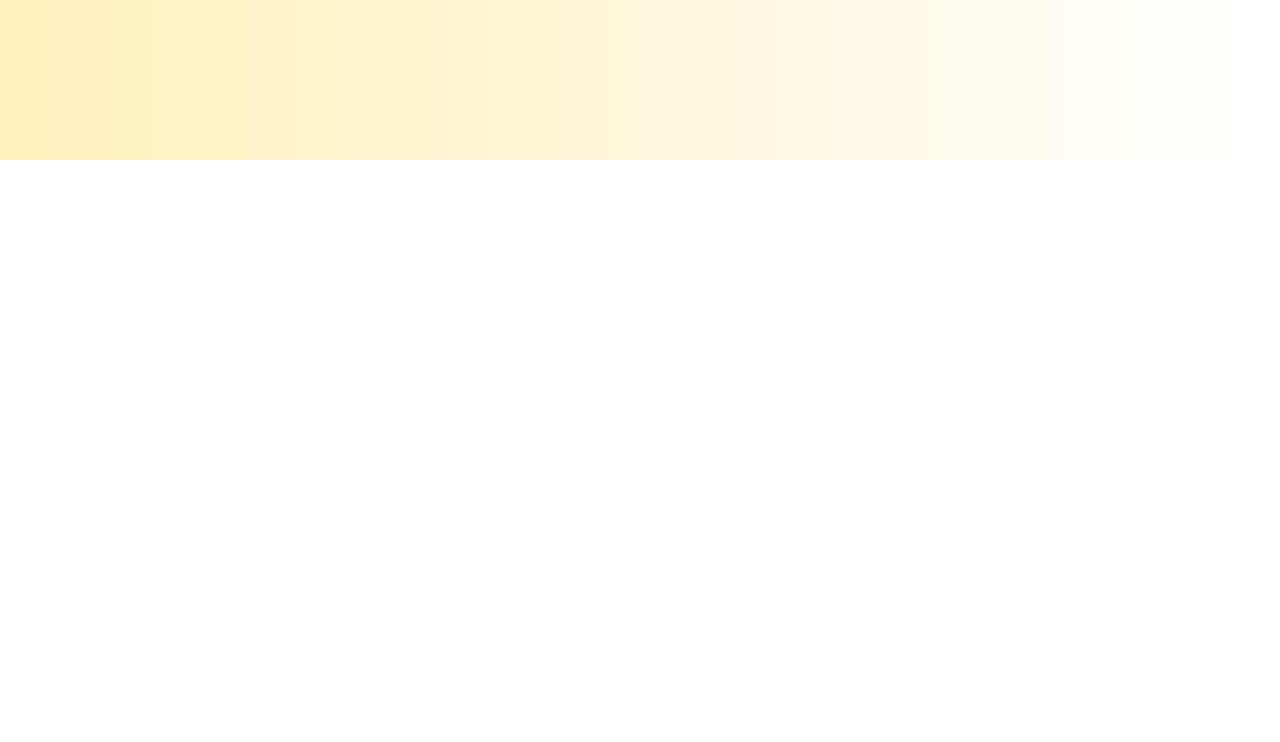
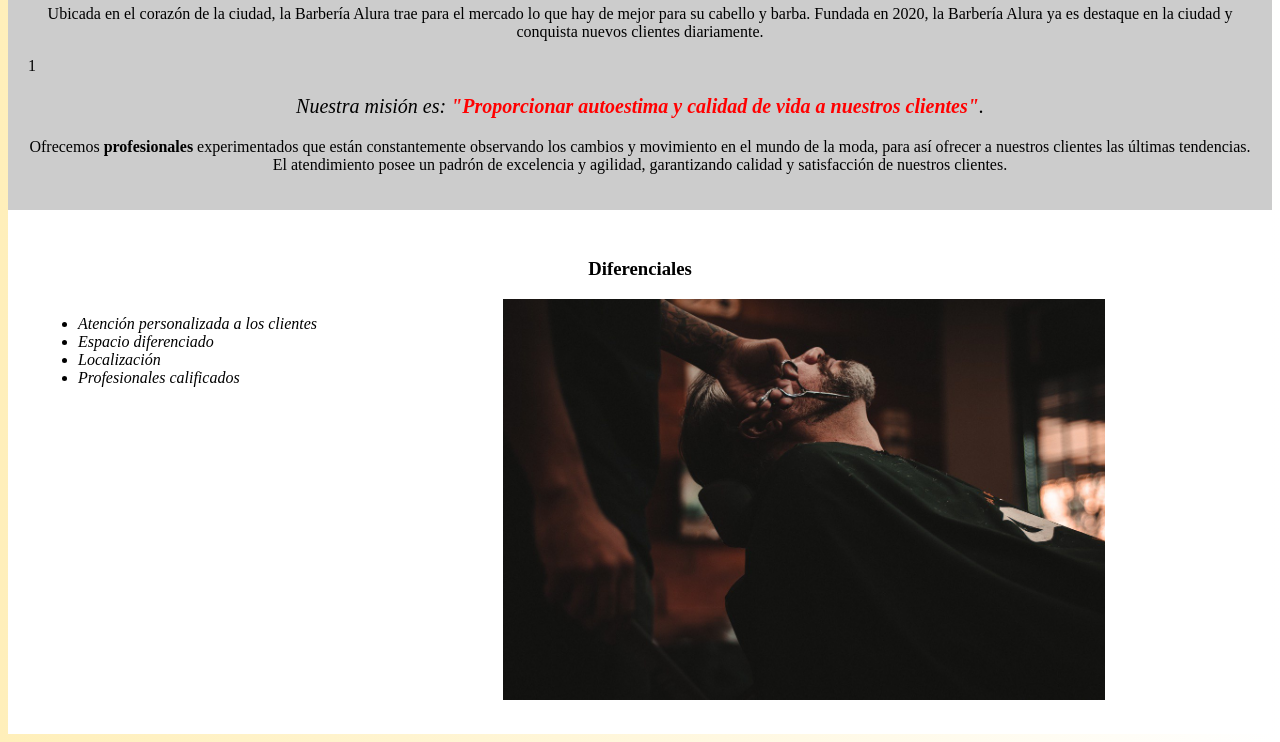
Before and after one commit to AndrewSnake961/alura-html-css, a plain HTML site: page Mi_Primera_Pagina_Web/texto-base.html in a window 1280 px wide. Shown: the part 640-1382 px from the top of the page. Before the commit the page ends 800 px from the top, so only its background shows below. Drawn offline with Linux system fonts and the light colour scheme.

Commit message:
Finishing the page

```diff
--- a/Mi_Primera_Pagina_Web/style.css
+++ b/Mi_Primera_Pagina_Web/style.css
@@ -2,13 +2,25 @@
 body{
   background: linear-gradient(to right, #ffefba, #ffffff);
 }
+.top-header{
+  padding-left: 30px;
+}
+
+#banner{
+  width: 100%;
+}
+
 p{
   text-align: center;
 
 }
-h1.firsth1{
+
+.principal{
+  background:#CCCCCC;
+  padding: 20px;
+}
+.central-header{
   text-align: center;
-
 }
 p.secondp{
   font-size: 20px;
@@ -18,3 +30,23 @@ p.secondp{
 em strong{
   color:red;
 }
+
+.diferenciales{
+  background:#ffffff;
+  padding: 30px;
+}
+
+
+.items{
+  font-style: italic;
+}
+
+ul{
+  display: inline-block;
+  vertical-align: top;
+  width: 20%;
+  margin-right: 15%;
+}
+.imgdiferenciales{
+  width: 50%;
+}
--- a/Mi_Primera_Pagina_Web/texto-base.html
+++ b/Mi_Primera_Pagina_Web/texto-base.html
@@ -8,15 +8,32 @@
     <link rel="stylesheet" href="style.css">
 </head>
 <body>
+    <header>
+        <h1 class="top-header">Barbería Alura</h1>
+    </header>
 
     <img id="banner" src="banner/banner.jpg" alt="Barberia Alura">
-    <h1 class="firsth1">Sobre la Barbería Alura</h1>
+    <div class="principal">
+
+
+    <h2 class="central-header">Sobre la Barbería Alura</h2>
 
     <p>Ubicada en el corazón de la ciudad, la Barbería Alura trae para el mercado lo que hay de mejor para su cabello y barba. Fundada en 2020, la Barbería Alura ya es destaque en la ciudad y conquista nuevos clientes diariamente.</p>
-
+   1
     <p class = "secondp"><em> Nuestra misión es: <strong>"Proporcionar autoestima y calidad de vida a nuestros clientes"</strong>.</em></p>
 
     <p class="thirdp"> Ofrecemos <strong>profesionales</strong>  experimentados que están constantemente observando los cambios y movimiento en el mundo de la moda, para así ofrecer a nuestros clientes las últimas tendencias. El atendimiento posee un padrón de excelencia y agilidad, garantizando calidad y satisfacción de nuestros clientes. </p>
+</div>
+<div class="diferenciales">
+    <h3 class="central-header">Diferenciales</h3>
+    <ul class="items">
+        <li>Atención personalizada a los clientes</li>
+        <li>Espacio diferenciado</li>
+        <li>Localización </li>
+        <li>Profesionales calificados</li>
+    </ul>
 
+    <img src="diferenciales/diferenciales.jpg" alt="men having a haircut" class="imgdiferenciales">
+</div>
 </body>
 </html>
```
Also changed, not shown: Mi_Primera_Pagina_Web/diferenciales/diferenciales.jpg (added).
